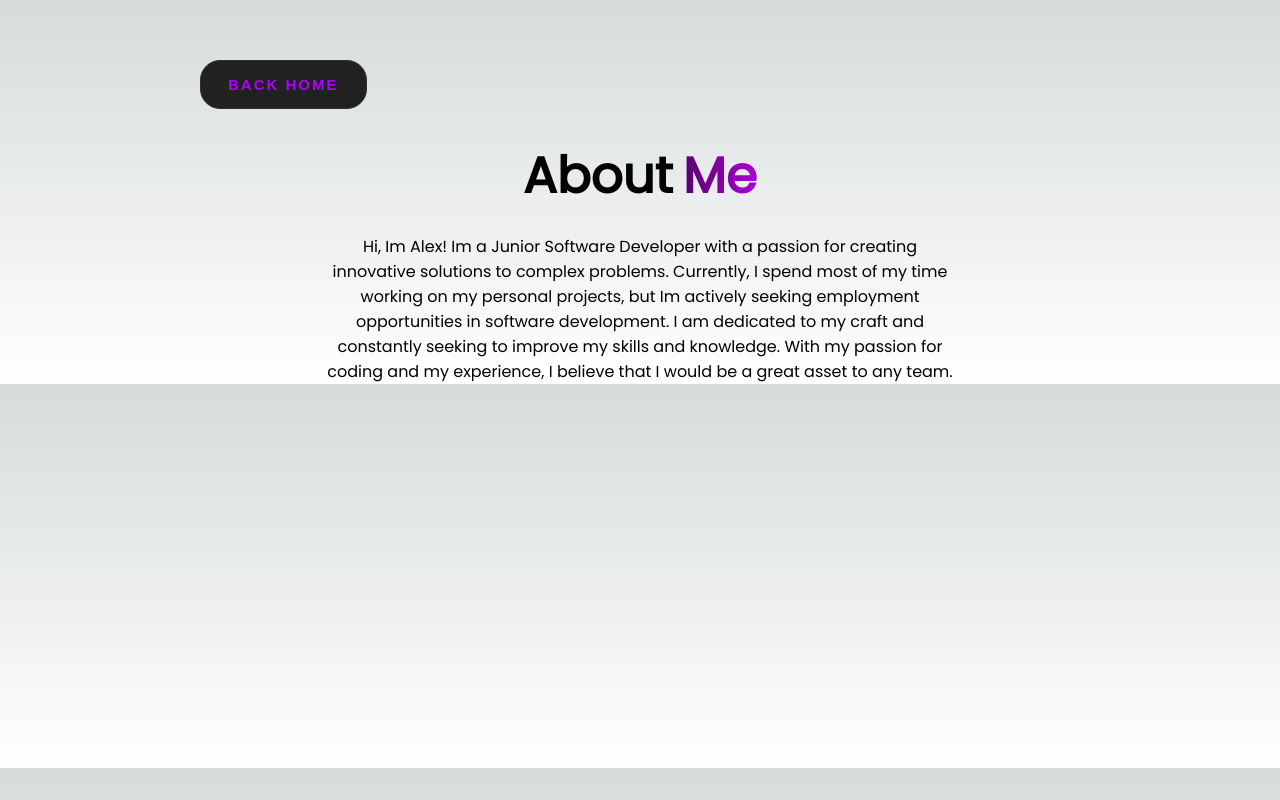
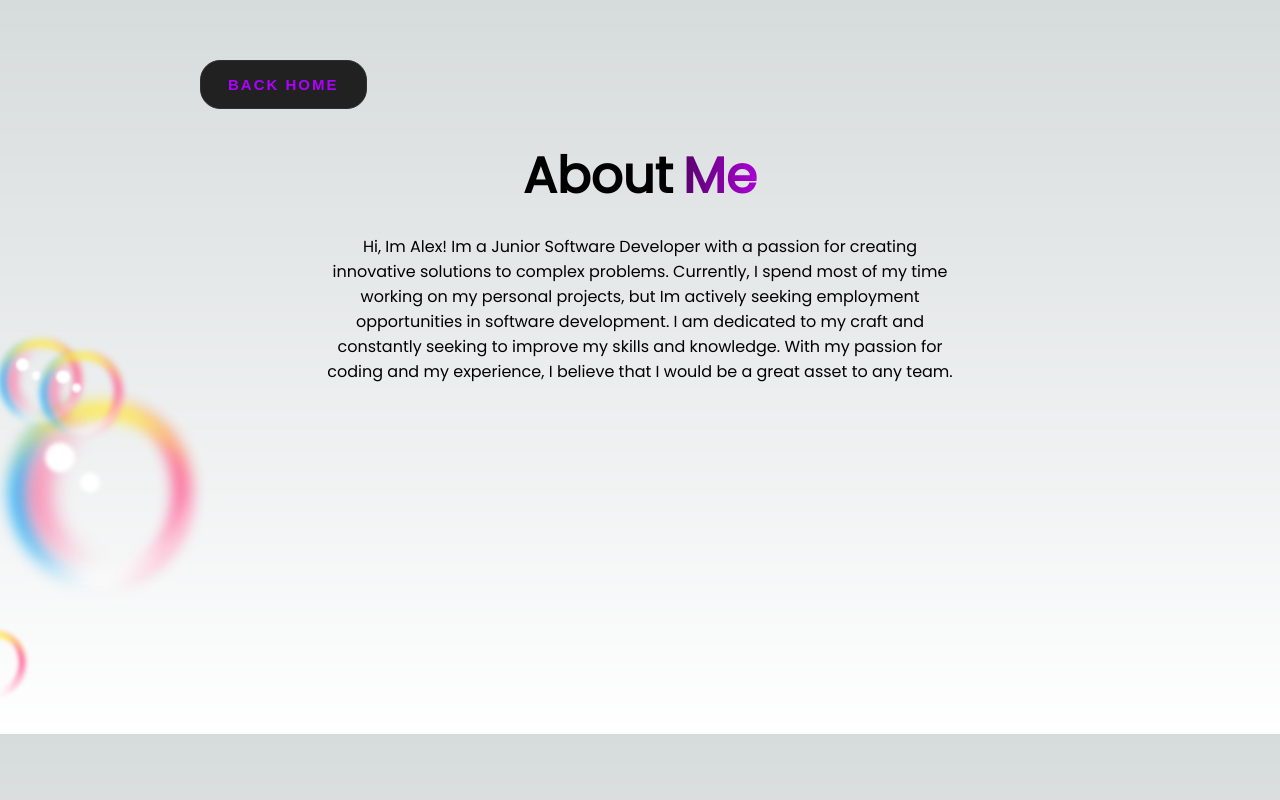
Before and after one commit to alexgmcss/portfolio, a Next.js app: page /aboutme in a window 1280 px wide. Built offline with nearby package versions, Linux system fonts and the light colour scheme.

Commit message:
primer commit

```diff
--- a/pages/aboutme.js
+++ b/pages/aboutme.js
@@ -10,12 +10,50 @@ const AboutMe = () => {
   <span></span>
   <span></span> Back Home
 </button>
-      <h1 className={styles.sobremi}>About<span className={styles.gradient}> Me</span></h1>
+      <h1 className={styles.sobremi}>About<span className={styles.gradient}>Me</span></h1>
       <p className={styles.bio}>Hi, Im Alex! Im a Junior Software Developer with a passion for creating innovative solutions to complex problems. Currently, I spend most of my time working on my personal projects, but Im actively seeking employment opportunities in software development.
 
 I am dedicated to my craft and constantly seeking to improve my skills and knowledge. With my passion for coding and my experience, I believe that I would be a great asset to any team.</p>
+      <div>
+        <div className={styles.bubble}>
+          <span></span>
+          <span></span>
+          <span></span>
+          <span></span>
+          <span></span>
+        </div>
+        <div className={styles.bubble}>
+          <span></span>
+          <span></span>
+          <span></span>
+          <span></span>
+          <span></span>
+        </div>
+        <div className={styles.bubble}>
+          <span></span>
+          <span></span>
+          <span></span>
+          <span></span>
+          <span></span>
+        </div>
+        <div className={styles.bubble}>
+          <span></span>
+          <span></span>
+          <span></span>
+          <span></span>
+          <span></span>
+        </div>
+        <div className={styles.bubble}>
+          <span></span>
+          <span></span>
+          <span></span>
+          <span></span>
+          <span></span>
+        </div>
+      </div>
     </div>
   );
 };
 
+
 export default AboutMe;
--- a/styles/aboutme.module.css
+++ b/styles/aboutme.module.css
@@ -124,3 +124,116 @@
     -webkit-text-fill-color: transparent;
     display: inline-block;
   }
+
+  .bubble {
+    position: absolute;
+    width: 200px;
+    height: 200px;
+    border-radius: 50%;
+    box-shadow: inset 0 0 25px rgba (255, 255, 255, 0.25);
+    animation: animate_4010 8s ease-in-out infinite;
+  }
+
+  .bubble:nth-child(2) {
+    position: relative;
+    zoom: 0.45;
+    left: -10px;
+    top: -100px;
+    animation-delay: -4s;
+  }
+
+  .bubble:nth-child(3) {
+    position: relative;
+    zoom: 0.45;
+    right: -80px;
+    top: -300px;
+    animation-delay: -6s;
+  }
+
+  .bubble:nth-child(4) {
+    position: relative;
+    zoom: 0.35;
+    left: -120px;
+    bottom: -200px;
+    animation-delay: -3s;
+  }
+
+  .bubble:nth-child(5) {
+    position: relative;
+    zoom: 0.5;
+    left: 0px;
+    top: 200px;
+    animation-delay: -5s;
+  }
+
+  @keyframes animate_4010 {
+    0%,100% {
+      transform: translateY(-20px);
+    }
+
+    50% {
+      transform: translateY(20px);
+    }
+  }
+
+  .bubble::before {
+    content: '';
+    position: absolute;
+    top: 50px;
+    left: 45px;
+    width: 30px;
+    height: 30px;
+    border-radius: 50%;
+    background: #fff;
+    z-index: 10;
+    filter: blur(2px);
+  }
+
+  .bubble::after {
+    content: '';
+    position: absolute;
+    top: 80px;
+    left: 80px;
+    width: 20px;
+    height: 20px;
+    border-radius: 50%;
+    background: #fff;
+    z-index: 10;
+    filter: blur(2px);
+  }
+
+  .bubble span {
+    position: absolute;
+    border-radius: 50%;
+  }
+
+  .bubble span:nth-child(1) {
+    inset: 10px;
+    border-left: 15px solid #0fb4ff;
+    filter: blur(8px);
+  }
+
+  .bubble span:nth-child(2) {
+    inset: 10px;
+    border-right: 15px solid #ff4484;
+    filter: blur(8px);
+  }
+
+  .bubble span:nth-child(3) {
+    inset: 10px;
+    border-top: 15px solid #ffeb3b;
+    filter: blur(8px);
+  }
+
+  .bubble span:nth-child(4) {
+    inset: 30px;
+    border-left: 15px solid #ff4484;
+    filter: blur(12px);
+  }
+
+  .bubble span:nth-child(5) {
+    inset: 10px;
+    border-bottom: 10px solid #fff;
+    filter: blur(8px);
+    transform: rotate(330deg);
+  }
```
